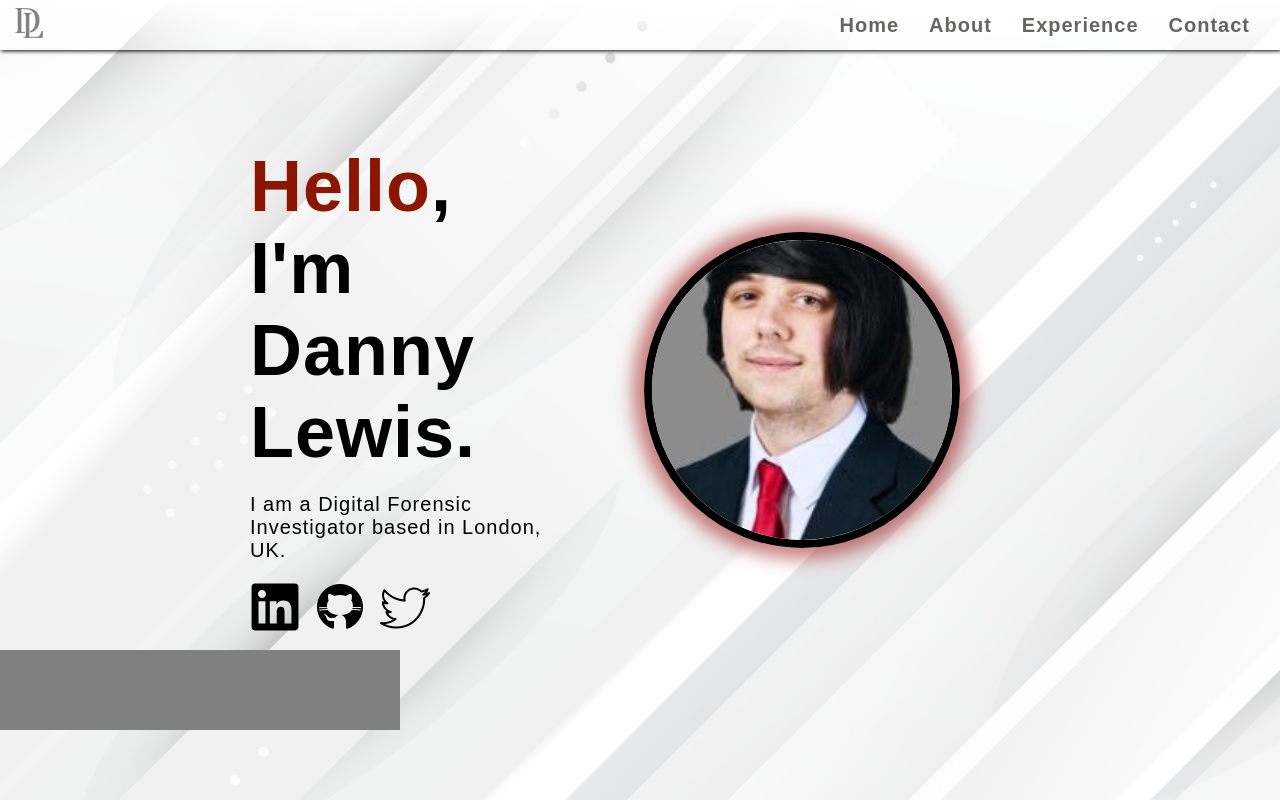
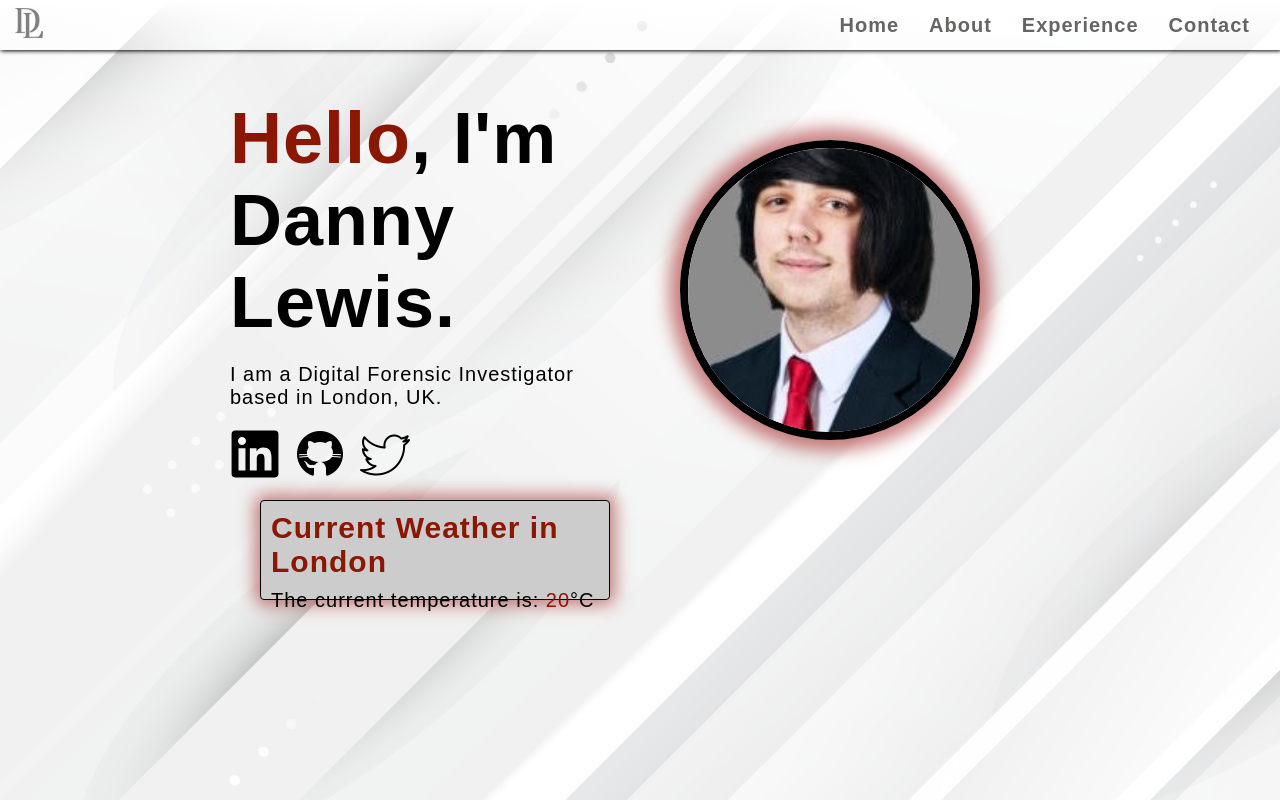
Before and after one commit to AcroZite/dl-portfolio, a website: page index.html in a window 1280 px wide. Drawn offline with Linux system fonts and the light colour scheme; no server answers.

Commit message:
Updated home page to include Weather API and a few visual changes

```diff
--- a/index.html
+++ b/index.html
@@ -33,7 +33,6 @@
     </nav>
 
     <main>
-        <div id="container"></div>
 
         <div id="intro">
             <div>
@@ -47,7 +46,11 @@
             </div>
             <img id="profile-pic" src="images/pfp.jpg" alt="Portrait of Danny Lewis" />
         </div>
-        <div id="weather-widget"></div>
+
+        <div id="weather-widget">
+            <h1>Current Weather in London</h1>
+            <p>The current temperature is: <span id="temp">20</span>°C</p>
+        </div>
     </main>
 </body>
 
--- a/script.js
+++ b/script.js
@@ -3,17 +3,26 @@
 //Main
 const intro = document.getElementById("intro");
 const topbar = document.getElementById("top-bar");
-const downArrow = document.getElementById("down-arrow");
+const weatherWidget = document.getElementById("weather-widget");
 
 window.onload = fadeIn();
 window.onload = translateDown();
+
+//Weather API Call
+async function getCurrentWeather() {
+  const response = await fetch(
+    "https://api.openweathermap.org/data/2.5/weather?lat=51.50&lon=-0.11&units=metric&appid=c3c058b2ad45476c232048fdf0fb5380"
+  );
+  const data = await response.json();
+  return data.main.temp;
+}
 
 //add fadein classes to elements
 function fadeIn() {
   setTimeout(() => {
     intro.classList.add("fadein");
     topbar.classList.add("fadein");
-    downArrow.classList.add("fadein");
+    weatherWidget.classList.add("fadein");
   }, 300);
 }
 
@@ -21,6 +30,13 @@ function fadeIn() {
 function translateDown() {
   setTimeout(() => {
     intro.classList.add("translatedown");
-    downArrow.classList.add("translatedown");
+    weatherWidget.classList.add("translatedown");
   }, 300);
 }
+
+//Display weather on page
+const currentWeather = Promise.resolve(getCurrentWeather());
+
+currentWeather.then((value) => {
+  document.getElementById("temp").innerHTML = value;
+});
--- a/style.css
+++ b/style.css
@@ -1,3 +1,7 @@
+* {
+  box-sizing: border-box;
+}
+
 html,
 body {
   margin: 0px;
@@ -21,6 +25,12 @@ footer {
   justify-content: center;
 }
 
+#container {
+  display: flex;
+  justify-content: center;
+  align-items: center;
+}
+
 #down-arrow {
   height: 50px;
   transform: rotate(90deg);
@@ -29,13 +39,14 @@ footer {
 
 #intro.fadein,
 #top-bar.fadein,
-#down-arrow.fadein {
+#down-arrow.fadein,
+#weather-widget.fadein {
   opacity: 100%;
   transition: 1000ms;
 }
 
 #intro.translatedown,
-#down-arrow.translatedown {
+#weather-widget.translatedown {
   translate: 0px 20px;
 }
 
@@ -62,8 +73,8 @@ footer {
 
 #intro {
   display: flex;
-  margin: -20px 250px -20px 250px;
-  height: 600px;
+  margin: -20px 230px -20px 230px;
+  height: 400px;
   justify-content: center;
   align-items: center;
   opacity: 0%;
@@ -84,6 +95,11 @@ footer {
   border-radius: 180px;
   box-shadow: 0px 0px 17px 11px rgb(152 0 0 / 50%);
   margin: 70px;
+  transition: 300ms;
+}
+
+#profile-pic:hover {
+  height: 320px;
 }
 
 #nav-buttons {
@@ -94,7 +110,6 @@ footer {
 
 #nav-buttons li:hover {
   color: rgba(139, 22, 1, 0.781);
-  transition: 300ms;
 }
 
 #nav-buttons li {
@@ -102,6 +117,7 @@ footer {
   font-size: 20px;
   font-weight: bold;
   color: rgba(58, 58, 57, 0.781);
+  transition: 300ms;
 }
 
 #text-red {
@@ -128,10 +144,31 @@ footer {
 }
 
 #weather-widget {
-  background-color: grey;
-  height: 80px;
-  width: 400px;
+  background-color: rgb(204, 204, 204);
+  height: 100px;
+  width: 350px;
   display: block;
   justify-content: center;
   align-items: center;
+  border-radius: 4px;
+  padding: 10px;
+  margin: 30px 260px;
+  opacity: 0%;
+  box-shadow: 0px 0px 17px 5px rgb(152 0 0 / 50%);
+  border: 1px solid black;
 }
+
+#weather-widget h1 {
+  font-size: 30px;
+  color: rgb(139, 22, 1);
+  margin: 0px;
+}
+
+#weather-widget p {
+  font-size: 20px;
+  margin: 10px 0px;
+}
+
+#temp {
+  color: rgb(139, 22, 1);
+}
```
Also changed, not shown: test.js (added, +12 -0 lines).
